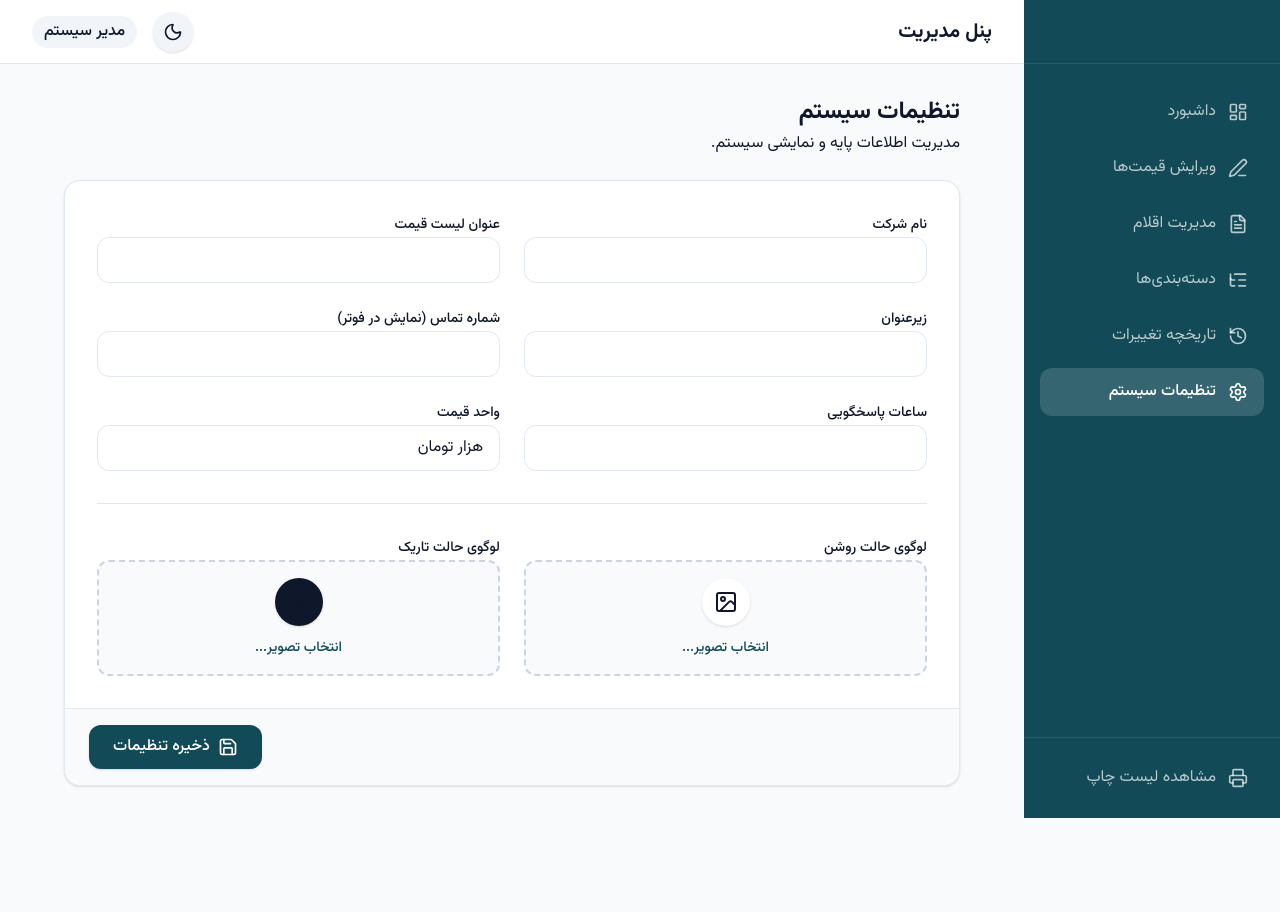
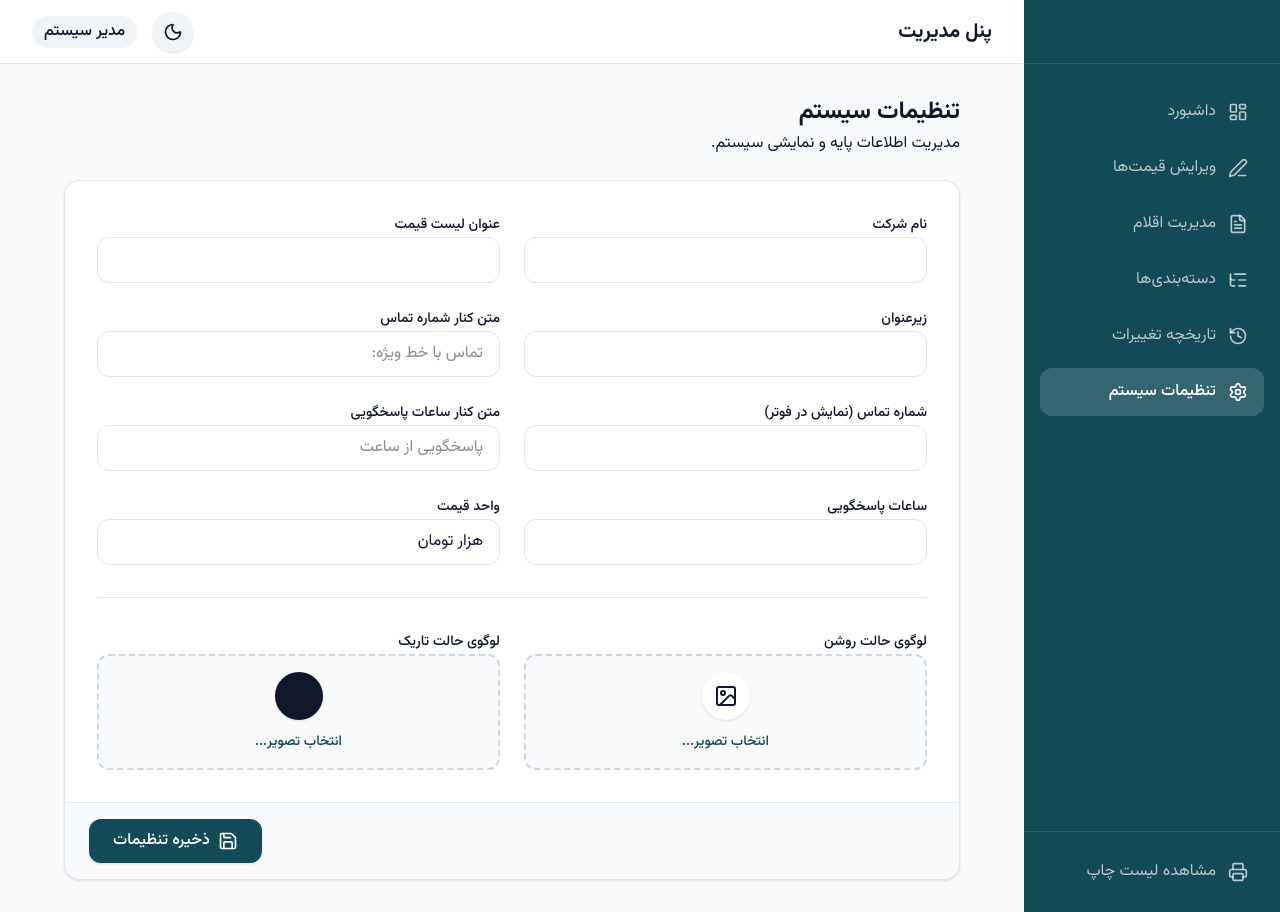
Before and after one commit to Baabzanco/price-list, a React (Vite) app: page /admin/settings in a window 1280 px wide. Before the commit the page ends 818 px from the top, so only its background shows below. Built offline with nearby package versions, Linux system fonts and the light colour scheme; no server answers.

Commit message:
Fix Header

```diff
--- /dev/null
+++ b/modify_headers.cjs
@@ -0,0 +1,50 @@
+const fs = require('fs');
+let content = fs.readFileSync('src/pages/public/PriceList.tsx', 'utf8');
+
+// 1. Remove the hardcoded thead from Col 1
+content = content.replace(
+  /<thead>[\s\S]*?<\/thead>/,
+  ''
+);
+
+// 2. Modify renderCategoryRecursive for colIndex === 1
+// We need to change the behavior of depth === 0 for col 1.
+// Currently it is:
+/*
+    if (colIndex === 1) {
+      // Column 1 style
+      if (category.hasLamb && category.hasTwoTeeth) {
+        headerRow = (
+          <tr className="bg-[#CD78B3] dark:bg-[#d85c96] text-white">
+*/
+
+const oldCol1Start = `    if (colIndex === 1) {
+      // Column 1 style
+      if (category.hasLamb && category.hasTwoTeeth) {`;
+
+const newCol1Start = `    if (colIndex === 1) {
+      // Column 1 style
+      if (depth === 0) {
+        headerRow = (
+          <tr className="bg-[#124A57] text-white">
+            <td colSpan={3} className="py-2.5 px-2 font-black text-xl text-center">
+              {category.name}
+            </td>
+          </tr>
+        );
+      } else if (category.hasLamb && category.hasTwoTeeth) {`;
+
+content = content.replace(oldCol1Start, newCol1Start);
+
+// Also need to adjust the depth levels for the pink text sizing, currently depth === 0 ? 'text-[14px]' : 'text-[13px]'
+// since depth 0 is now dark blue, the pink ones will be depth >= 1.
+// We can change depth === 0 to depth === 1 for the pink headers.
+const oldPinkHeader1 = "className={`py-1.5 px-3 font-black text-right border-l border-white/30 w-[65%] ${depth === 0 ? 'text-[14px]' : 'text-[13px]'}`}";
+const newPinkHeader1 = "className={`py-1.5 px-3 font-black text-right border-l border-white/30 w-[65%] ${depth === 1 ? 'text-[14px]' : 'text-[13px]'}`}";
+content = content.replace(oldPinkHeader1, newPinkHeader1);
+
+const oldPinkHeader2 = "className={`py-1.5 px-3 font-black text-right ${depth === 0 ? 'text-[14px]' : 'text-[13px]'}`}";
+const newPinkHeader2 = "className={`py-1.5 px-3 font-black text-right ${depth === 1 ? 'text-[14px]' : 'text-[13px]'}`}";
+content = content.replace(oldPinkHeader2, newPinkHeader2);
+
+fs.writeFileSync('src/pages/public/PriceList.tsx', content);
--- /dev/null
+++ b/query_db.js
@@ -0,0 +1,4 @@
+import Database from 'better-sqlite3';
+const db = new Database('data/database.sqlite');
+const rows = db.prepare('SELECT id, name, parentId FROM categories').all();
+console.log(rows);
--- a/src/lib/db.ts
+++ b/src/lib/db.ts
@@ -46,6 +46,8 @@ export interface Settings {
   secondaryColor: string;
   currency: string;
   lastUpdated: string | null;
+  footerTextRight?: string;
+  footerTextLeft?: string;
 }
 
 class APIClient {
--- a/src/pages/admin/Settings.tsx
+++ b/src/pages/admin/Settings.tsx
@@ -94,6 +94,17 @@ export function Settings() {
             </div>
 
             <div className="space-y-2">
+              <label className="text-sm font-medium text-surface-700 dark:text-surface-300">متن کنار شماره تماس</label>
+              <input
+                type="text"
+                value={form.footerTextLeft ?? ''}
+                onChange={e => setForm({ ...form, footerTextLeft: e.target.value })}
+                className="w-full px-4 py-2.5 rounded-xl border border-surface-200 dark:border-surface-700 dark:bg-surface-800 dark:text-white focus:outline-none focus:ring-2 focus:ring-primary/20 transition-all"
+                placeholder="تماس با خط ویژه:"
+              />
+            </div>
+
+            <div className="space-y-2">
               <label className="text-sm font-medium text-surface-700 dark:text-surface-300">شماره تماس (نمایش در فوتر)</label>
               <input
                 type="text"
@@ -102,6 +113,17 @@ export function Settings() {
                 className="w-full px-4 py-2.5 rounded-xl border border-surface-200 dark:border-surface-700 dark:bg-surface-800 dark:text-white focus:outline-none focus:ring-2 focus:ring-primary/20 transition-all"
                 dir="ltr"
                 style={{ textAlign: 'right' }}
+              />
+            </div>
+
+            <div className="space-y-2">
+              <label className="text-sm font-medium text-surface-700 dark:text-surface-300">متن کنار ساعات پاسخگویی</label>
+              <input
+                type="text"
+                value={form.footerTextRight ?? ''}
+                onChange={e => setForm({ ...form, footerTextRight: e.target.value })}
+                className="w-full px-4 py-2.5 rounded-xl border border-surface-200 dark:border-surface-700 dark:bg-surface-800 dark:text-white focus:outline-none focus:ring-2 focus:ring-primary/20 transition-all"
+                placeholder="پاسخگویی از ساعت"
               />
             </div>
 
--- a/src/pages/public/PriceList.tsx
+++ b/src/pages/public/PriceList.tsx
@@ -76,10 +76,18 @@ export function PriceList() {
 
     if (colIndex === 1) {
       // Column 1 style
-      if (category.hasLamb && category.hasTwoTeeth) {
+      if (depth === 0) {
+        headerRow = (
+          <tr className="bg-[#124A57] text-white">
+            <td colSpan={3} className="py-2.5 px-2 font-black text-xl text-center">
+              {category.name}
+            </td>
+          </tr>
+        );
+      } else if (category.hasLamb && category.hasTwoTeeth) {
         headerRow = (
           <tr className="bg-[#CD78B3] dark:bg-[#d85c96] text-white">
-            <td className={`py-1.5 px-3 font-black text-right border-l border-white/30 w-[65%] ${depth === 0 ? 'text-[14px]' : 'text-[13px]'}`}>
+            <td className={`py-1.5 px-3 font-black text-right border-l border-white/30 w-[65%] ${depth === 1 ? 'text-[14px]' : 'text-[13px]'}`}>
               {'\u00A0\u00A0'.repeat(depth)}{category.name}
             </td>
             <td className="py-1.5 px-1 font-bold w-[17.5%] border-l border-white/30 text-center text-[12px]">بره</td>
@@ -89,7 +97,7 @@ export function PriceList() {
       } else {
         headerRow = (
           <tr className="bg-[#CD78B3] dark:bg-[#d85c96] text-white">
-            <td colSpan={3} className={`py-1.5 px-3 font-black text-right ${depth === 0 ? 'text-[14px]' : 'text-[13px]'}`}>
+            <td colSpan={3} className={`py-1.5 px-3 font-black text-right ${depth === 1 ? 'text-[14px]' : 'text-[13px]'}`}>
               {'\u00A0\u00A0'.repeat(depth)}{category.name}
             </td>
           </tr>
@@ -312,11 +320,7 @@ export function PriceList() {
             {/* Column 1 (Right Side in Persian RTL): Gousfandi, Raste, Khoreshti */}
             <div className="flex flex-col h-full border-[3px] border-[#CD78B3] dark:border-[#d85c96] rounded-xl overflow-hidden shadow-sm bg-white">
               <table className="w-full h-full text-center text-[13px] font-medium bg-white">
-                <thead>
-                  <tr className="bg-[#124A57] text-white">
-                    <th colSpan={3} className="py-2.5 px-2 font-black text-xl">اقلام گوسفندی</th>
-                  </tr>
-                </thead>
+
                 <tbody className="divide-y divide-gray-300">
                   {col1RootCategories.map(cat => renderCategoryRecursive(cat, 1, 0))}
                 </tbody>
@@ -337,10 +341,10 @@ export function PriceList() {
           {/* Footer */}
           <footer className="flex-none mt-6 pt-4 border-t-2 border-[#124A57] dark:border-white/20 flex justify-between items-center text-lg font-bold page-break-avoid text-[#124A57] dark:text-white">
             <div className="flex items-center bg-gray-50 dark:bg-white/10 px-5 py-2.5 rounded-xl border border-gray-100 dark:border-transparent">
-              پاسخگویی از ساعت <span className="mr-2 text-[#CD78B3] dark:text-[#d85c96] tracking-wide">{settings.hours}</span>
+              {settings.footerTextRight || 'پاسخگویی از ساعت'} <span className="mr-2 text-[#CD78B3] dark:text-[#d85c96] tracking-wide">{settings.hours}</span>
             </div>
             <div className="flex items-center gap-3">
-              <span className="text-xl">تماس با خط ویژه:</span>
+              <span className="text-xl">{settings.footerTextLeft || 'تماس با خط ویژه:'}</span>
               <span dir="ltr" className="text-2xl font-black text-[#CD78B3] dark:text-[#d85c96] tracking-widest bg-gray-50 dark:bg-white/10 px-5 py-2.5 rounded-xl border border-gray-100 dark:border-transparent">
                 {settings.phone}
               </span>
--- /dev/null
+++ b/test_cats.js
@@ -0,0 +1,2 @@
+const fs = require('fs');
+console.log("Check Col logic in PriceList");
```
Also changed, not shown: 1 other file (tests, documents, lock files or other folders).
